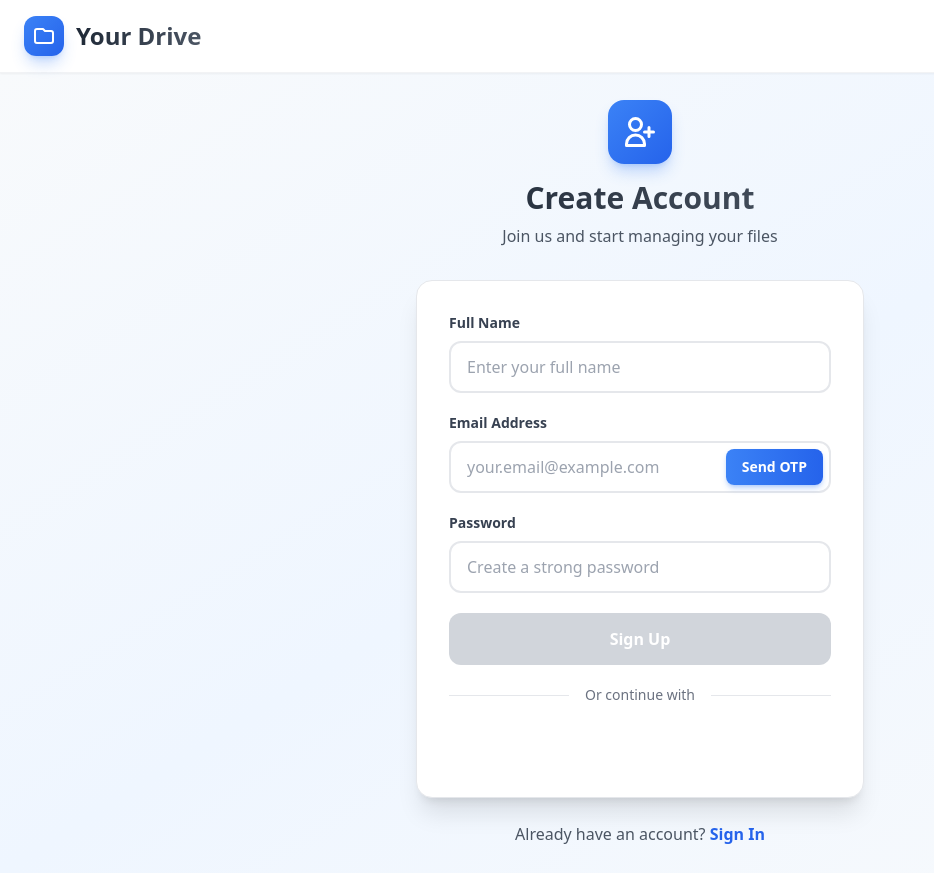
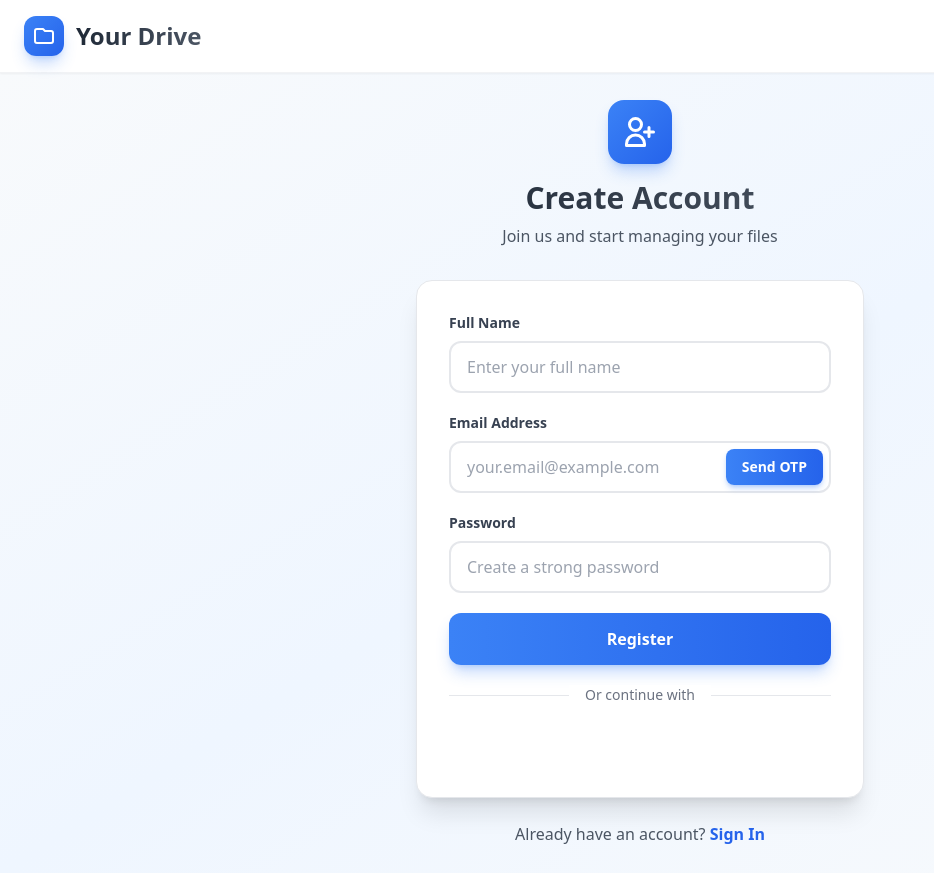
Before and after one commit to mushahid2120/your-drive-storage-app-frontend, a React (Vite) app: page /signup in a window 1280 px wide. Shown: the whole page, without its empty margins (0-934 px from the left). Built offline with nearby package versions, Linux system fonts and the light colour scheme; no server answers.

Commit message:
Fix the loading buttong and remove the react-icons package and use svg

```diff
--- a/package.json
+++ b/package.json
@@ -18,7 +18,6 @@
     "react": "^19.1.1",
     "react-dom": "^19.1.1",
     "react-icon": "^1.0.0",
-    "react-icons": "^5.5.0",
     "react-router-dom": "^7.9.5",
     "zod": "^4.3.5"
   },
--- a/src/Component/DirItemListing.jsx
+++ b/src/Component/DirItemListing.jsx
@@ -1,7 +1,5 @@
 import React, { useState } from "react";
 import { Link } from "react-router-dom";
-import { BsThreeDotsVertical } from "react-icons/bs";
-import { FaDownload } from "react-icons/fa";
 import ContextMenu from "./ContextMenu";
 import { BaseUrl } from "../App";
 
@@ -244,7 +242,10 @@ function DirItemListing({
                         onClick={(e) => e.stopPropagation()}
                         className="w-8 h-8 rounded-lg bg-green-100 hover:bg-green-200 flex items-center justify-center transition-colors"
                       >
-                        <FaDownload size={13} className="text-green-600" />
+
+                        <svg className="w-5 h-5 text-green-600" fill="currentColor" viewBox="0 0 20 20">
+  <path fillRule="evenodd" d="M3 17a1 1 0 011-1h12a1 1 0 110 2H4a1 1 0 01-1-1zm3.293-7.707a1 1 0 011.414 0L9 10.586V3a1 1 0 112 0v7.586l1.293-1.293a1 1 0 111.414 1.414l-3 3a1 1 0 01-1.414 0l-3-3a1 1 0 010-1.414z" clipRule="evenodd" />
+</svg>
                       </Link>
                     )}
                     <button
@@ -260,10 +261,9 @@ function DirItemListing({
                       }}
                       className="w-8 h-8 rounded-lg bg-gray-100 hover:bg-gray-200 flex items-center justify-center transition-colors"
                     >
-                      <BsThreeDotsVertical
-                        size={15}
-                        className="text-gray-600"
-                      />
+                      <svg className="w-5 h-5 text-gray-600" fill="currentColor" viewBox="0 0 16 16">
+  <path d="M9.5 13a1.5 1.5 0 1 1-3 0 1.5 1.5 0 0 1 3 0zm0-5a1.5 1.5 0 1 1-3 0 1.5 1.5 0 0 1 3 0zm0-5a1.5 1.5 0 1 1-3 0 1.5 1.5 0 0 1 3 0z"/>
+</svg>
                     </button>
                   </div>
 
@@ -376,7 +376,9 @@ function DirItemListing({
                         onClick={(e) => e.stopPropagation()}
                         className="w-9 h-9 rounded-lg bg-green-100 hover:bg-green-200 flex items-center justify-center transition-colors"
                       >
-                        <FaDownload size={14} className="text-green-600" />
+                        <svg className="w-5 h-5 text-green-600" fill="currentColor" viewBox="0 0 20 20">
+  <path fillRule="evenodd" d="M3 17a1 1 0 011-1h12a1 1 0 110 2H4a1 1 0 01-1-1zm3.293-7.707a1 1 0 011.414 0L9 10.586V3a1 1 0 112 0v7.586l1.293-1.293a1 1 0 111.414 1.414l-3 3a1 1 0 01-1.414 0l-3-3a1 1 0 010-1.414z" clipRule="evenodd" />
+</svg>
                       </Link>
                     )}
                     <button
@@ -392,10 +394,9 @@ function DirItemListing({
                       }}
                       className="w-9 h-9 rounded-lg bg-gray-100 hover:bg-gray-200 flex items-center justify-center transition-colors"
                     >
-                      <BsThreeDotsVertical
-                        size={16}
-                        className="text-gray-600"
-                      />
+                      <svg className="w-5 h-5 text-gray-600" fill="currentColor" viewBox="0 0 16 16">
+  <path d="M9.5 13a1.5 1.5 0 1 1-3 0 1.5 1.5 0 0 1 3 0zm0-5a1.5 1.5 0 1 1-3 0 1.5 1.5 0 0 1 3 0zm0-5a1.5 1.5 0 1 1-3 0 1.5 1.5 0 0 1 3 0z"/>
+</svg>
                     </button>
                   </div>
 
--- a/src/page/Login.jsx
+++ b/src/page/Login.jsx
@@ -8,7 +8,7 @@ import ToastPopup from "../Component/ToastPopup";
 
 export default function Login() {
   const [popup, setPopup] = useState(null);
-  const [buttonName, setButtonName] = useState("Sign In");
+  const [isLogging, setIsLogging] = useState(false);
 
   const [form, setForm] = useState({
     email: "",
@@ -19,6 +19,7 @@ export default function Login() {
   const nav = useNavigate();
 
   const handleChange = (e) => {
+    if(error!=="") setError("")
     setForm({ ...form, [e.target.name]: e.target.value });
   };
 
@@ -43,7 +44,7 @@ export default function Login() {
 
   const handleSubmit = async (e) => {
     try {
-      setButtonName("Signing In");
+      setIsLogging(true);
       e.preventDefault();
       const res = await fetch(`${BaseUrl}/auth/login`, {
         credentials: "include",
@@ -53,15 +54,15 @@ export default function Login() {
       });
       const data = await res.json();
       if (res.status === 401) {
-        setButtonName("Sign In");
+        setIsLogging(false);
         return setError(data.error);
       }
       if (res.status === 200) nav("/home");
-      setButtonName("Sign In");
+      setIsLogging(false);
     } catch (error) {
       console.log(error);
       setPopup({ isError: true, message: "Server is down please try again" });
-      setButtonName("Sign In");
+      setIsLogging(false);
     }
   };
 
@@ -185,10 +186,19 @@ export default function Login() {
               {/* Submit Button */}
 <button
   type="submit"
-                className="w-full relative py-3.5 rounded-xl font-semibold text-white bg-gradient-to-r from-blue-500 to-blue-600 hover:from-blue-600 hover:to-blue-700 shadow-lg shadow-blue-500/30 hover:shadow-xl hover:shadow-blue-500/40 transition-all duration-200"
+  disabled={isLogging}
+  className={`
+    w-full py-3.5 rounded-xl font-semibold text-white
+    transition-all duration-200
+    flex items-center justify-center
+    disabled:cursor-not-allowed
+    ${isLogging
+      ? 'bg-gradient-to-r from-blue-400 to-blue-500 shadow-md'
+      : 'bg-gradient-to-r from-blue-500 to-blue-600 hover:from-blue-600 hover:to-blue-700 shadow-lg shadow-blue-500/30 hover:shadow-xl hover:shadow-blue-500/40'
+    }
+  `}
 >
-                {buttonName !== "Sign In" && (
-                  <div className="absolute inset-0- right-1/3 top-1/2 -translate-y-1/2 ">
+  {isLogging? (
     <svg
       className="animate-spin h-6 w-6"
       xmlns="http://www.w3.org/2000/svg"
@@ -209,9 +219,9 @@ export default function Login() {
         d="M4 12a8 8 0 018-8V0C5.373 0 0 5.373 0 12h4zm2 5.291A7.962 7.962 0 014 12H0c0 3.042 1.135 5.824 3 7.938l3-2.647z"
       />
     </svg>
-                  </div>
+  ) : (
+    "Log In"
   )}
-                {buttonName}
 </button>
 
               {/* Divider */}
--- a/src/page/SingUp.jsx
+++ b/src/page/SingUp.jsx
@@ -9,7 +9,7 @@ import ToastPopup from "../Component/ToastPopup";
 
 export default function SignUp() {
   const [popup, setPopup] = useState(null);
-  const [buttonName, setButtonName] = useState("Sign Up");
+  const [isRegistring, setIsRegistring] = useState(false);
   const [form, setForm] = useState({
     name: "",
     email: "",
@@ -60,7 +60,7 @@ export default function SignUp() {
 
   const handleSubmit = async (e) => {
     try {
-      setButtonName('Signing Up')
+      setIsRegistring(true)
       e.preventDefault();
       const cleanName = DOMPurify.sanitize(form.name);
       const cleanEmail = DOMPurify.sanitize(form.email);
@@ -78,7 +78,7 @@ export default function SignUp() {
       const data = await res.json();
       const errorResponse = data.error;
       if (errorResponse){
-        setButtonName("Sign Up")
+        setIsRegistring(false)
         return setError((prevState) => ({ ...prevState, ...errorResponse }));}
       console.log(data);
       if (res.status === 200) {
@@ -87,7 +87,7 @@ export default function SignUp() {
       }
     } catch (error) {
       console.log(error);
-      setButtonName('Sing Up')
+      setIsRegistring(false)
       setPopup({ isError: true, message: "Server is down please try again" });
     }
   };
@@ -340,15 +340,19 @@ export default function SignUp() {
               {/* Submit Button */}
               <button
   type="submit"
-                className={`w-full relative py-3.5 rounded-xl font-semibold text-white transition-all duration-200 ${
-                  isEnterOtp
-                    ? "bg-gradient-to-r from-blue-500 to-blue-600 hover:from-blue-600 hover:to-blue-700 shadow-lg shadow-blue-500/30 hover:shadow-xl hover:shadow-blue-500/40"
-                    : "bg-gray-300 cursor-not-allowed"
-                }`}
-                disabled={!isEnterOtp}
+  disabled={isRegistring}
+  className={`
+    w-full py-3.5 rounded-xl font-semibold text-white
+    transition-all duration-200
+    flex items-center justify-center
+    disabled:cursor-not-allowed
+    ${isRegistring
+      ? 'bg-gradient-to-r from-blue-400 to-blue-500 shadow-md'
+      : 'bg-gradient-to-r from-blue-500 to-blue-600 hover:from-blue-600 hover:to-blue-700 shadow-lg shadow-blue-500/30 hover:shadow-xl hover:shadow-blue-500/40'
+    }
+  `}
 >
-                {buttonName !== "Sign Up" && (
-                  <div className="absolute inset-0- right-1/3 top-1/2 -translate-y-1/2 ">
+  {isRegistring ? (
     <svg
       className="animate-spin h-6 w-6"
       xmlns="http://www.w3.org/2000/svg"
@@ -369,9 +373,9 @@ export default function SignUp() {
         d="M4 12a8 8 0 018-8V0C5.373 0 0 5.373 0 12h4zm2 5.291A7.962 7.962 0 014 12H0c0 3.042 1.135 5.824 3 7.938l3-2.647z"
       />
     </svg>
-                  </div>
+  ) : (
+    "Register"
   )}
-                {buttonName}
 </button>
 
               {/* Divider */}
```
Also changed, not shown: 1 other file (tests, documents, lock files or other folders). Lines whose indentation alone changed are shown as unchanged.
